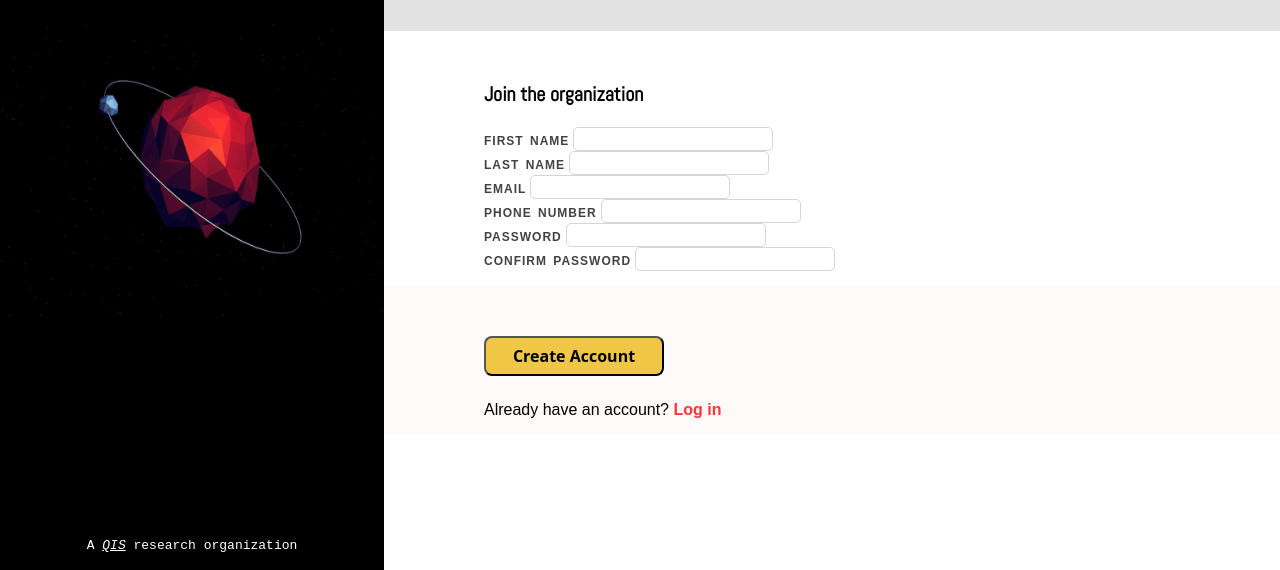
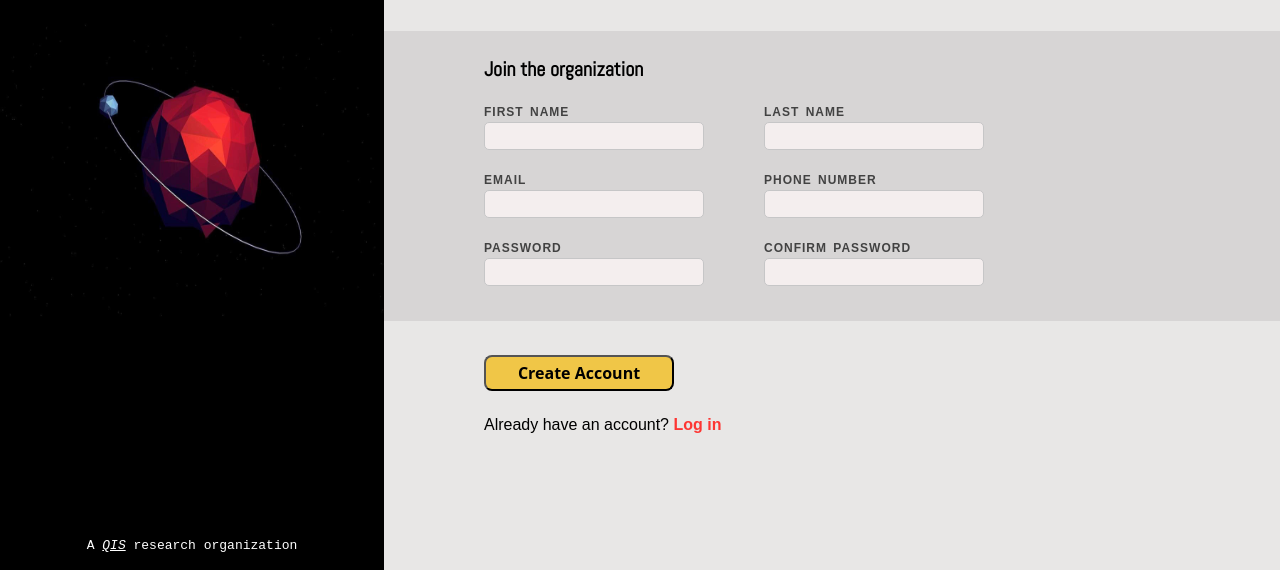
Before and after one commit to Tribhuwan-Joshi/Quanta-signup-page, a plain HTML site: page index.html in a window 1280 px wide. Shown: the part 230-800 px from the top of the page. Drawn offline with Linux system fonts and the light colour scheme.

Commit message:
fix form layout

```diff
--- a/index.html
+++ b/index.html
@@ -24,7 +24,7 @@
         <div class="header">
             <div class="top-text">
                 <p>Quantum Computing can change the way we humans live. </p>
-                <strong>Quanta</strong> is a R&D organization for Quantum research.
+               <p><strong>Quanta</strong> is a R&D organization for Quantum research establishes in 2030 by <a href="https://github.com/Tribhuwan-Joshi">Tjsm</a></p>
 
                 <p>We create Robust technologies and algorithms.</p>
                 <p>Let's start the new <strong>Era</strong>. Join our scientists and build together</p>
@@ -36,31 +36,39 @@
             <h3>Join the organization</h3>
 
             <form action="#" method="post">
-                <div class="fname"> <label for="fname">FIRST NAME</label>
+                <div class="info">
+                    <div class="right-info">
+                <div class="group"> <label for="fname">FIRST NAME</label><br>
                     <input type="text" name="fname" id="fname">
                 </div>
-                <div class="lname"><label for="lname">LAST NAME</label>
+                <div class="group"> <label for="email">EMAIL</label> <br>
+                    <input type="email" name="email" id="email">
+                </div>
+                 <div class="group"> <label for="password">PASSWORD</label><br>
+                    <input type="password" name="password" id="password">
+                </div>
+                </div>
+                <div class="left-info">
+                <div class="group"><label for="lname">LAST NAME</label><br>
                     <input type="text" name="lname" id="lname">
                 </div>
 
-                <div class="email"> <label for="email">EMAIL</label>
-                    <input type="email" name="email" id="email">
-                </div>
-                <div class="tel"><label for="tel">PHONE NUMBER</label>
+
+                <div class="group"><label for="tel">PHONE NUMBER</label><br>
                     <input type="tel" name="tel" id="tel">
                 </div>
-                <div class="password"> <label for="password">PASSWORD</label>
-                    <input type="password" name="password" id="password">
+
+                <div class="group"><label for="confirm">CONFIRM PASSWORD</label><br>
+                    <input type="password" name="confirm" id="confirm">
                 </div>
-                <div class="confirm"><label for="confirm">CONFIRM PASSWORD</label>
-                    <input type="password" name="confirm" id="confirm">
+                </div>
                 </div>
 
 
 
         </div>
         <div class="bottom">
-            <button class="create" type="submit">Create Account</button>
+            <button class="create" type="button">Create Account</button>
             <div class="already">Already have an account?
                 <a href=""> <strong>Log in</strong> </a>
             </div>
--- a/styles.css
+++ b/styles.css
@@ -1,4 +1,4 @@
-@import url('https://fonts.googleapis.com/css?family=Abel');
+@import url("https://fonts.googleapis.com/css?family=Abel");
 body {
   height: 100%;
   box-sizing: border-box;
@@ -8,14 +8,15 @@ body {
   width: 100%;
 }
 
-
 /* left - container */
 
 .left-container {
   height: 100vh;
   width: 30vw;
   background-image: url(./Images/bg.jpg);
+
   background-size: 30vw 100vh;
+
   color: white;
   flex-shrink: 0;
   flex-basis: auto;
@@ -33,7 +34,8 @@ body {
   height: 10vh;
   position: relative;
   top: 10%;
-    font-family: -apple-system, BlinkMacSystemFont, "Segoe UI", Roboto, Oxygen, Ubuntu, Cantarell, "Open Sans", "Helvetica Neue", sans-serif;
+  font-family: -apple-system, BlinkMacSystemFont, "Segoe UI", Roboto, Oxygen,
+    Ubuntu, Cantarell, "Open Sans", "Helvetica Neue", sans-serif;
   font-weight: 100;
   display: flex;
   flex-shrink: 1;
@@ -61,11 +63,12 @@ body {
   font-size: 40px;
 }
 
-
 /* right container */
 
 .right-container {
   box-sizing: border-box;
+  background-color: #e8e7e6;
+
   flex-basis: 0%;
   flex-grow: 1;
 }
@@ -76,35 +79,51 @@ body {
   padding-left: 100px;
   padding-right: min(200px, 10%);
   padding-bottom: 15px;
-    background-color: rgb(226, 226, 226);
 }
 
 .top-text {
   max-width: 70ch;
   font-size: larger;
   font-weight: 200px;
-    font-family: 'Abel';
+  font-family: "Abel";
   word-spacing: 2px;
   letter-spacing: 1px;
 }
-
-
+.top-text a{
+    text-decoration: none;
+}
+.top-text a:hover{
+    text-decoration: underline blueviolet;
+}
 /* form */
 
 .form {
-    padding-top: 50px;
+  padding-top: 25px;
   padding-left: 100px;
-    padding-right: min(200px, 10%);
-    padding-bottom: 15px;
-    background-color: rgb(255, 255, 255);
+height: 240px;
+  padding-bottom: 25px;
+  margin-bottom: 4px;
+  background-color: rgb(215, 213, 213);
+
 }
+.form:hover , .form:focus-within{ box-shadow: 1px 1px 5px 1px rgb(159, 153, 153);}
+.form .info {
+display: flex;
+
+gap:60px;
+}
+
 
 .form h3 {
   margin-top: 0;
   padding: 0;
-    font-family: 'Abel';
+  font-family: "Abel";
   font-size: 20px;
   font-weight: bold;
+}
+.form .group {
+
+ margin-bottom: 20px;
 }
 
 .form label {
@@ -114,48 +133,47 @@ body {
   letter-spacing: 1px;
   word-spacing: 2px;
   font-weight: 550;
+  display: inline-block;
+  margin-bottom: 3px;
 }
 
 .form input {
   outline: none;
-    border: 1px solid #d6d6d7;
-    height: 24px;
-    width: 200px;
+  border: 1px solid #c6c6c7;
+  background-color: rgb(244, 238, 238);
+  height: 28px;
+  width: 220px;
   font-size: 16px;
   font-weight: 500;
-    font-family: 'Abel';
+  font-family: sans-serif;
   padding: 2px 0px 2px 10px;
   border-radius: 5px;
   box-sizing: border-box;
+
 }
 
 .form input:focus {
-    box-shadow: 1px 1px 5px 1px rgb(188, 180, 180);
-    border: 1px solid rgba(239, 184, 22, 255);
+  box-shadow: 2px 2px 3px 2px rgb(195, 193, 193);;
+
 }
-
-.form:focus-within {
-    box-shadow: 2px 2px 5px 3px rgb(227, 227, 227);
-}
-
 
 /* bottom */
 
 .bottom {
-    padding-top: 50px;
+  padding-top: 30px;
   padding-left: 100px;
   padding-right: min(200px, 10%);
   padding-bottom: 15px;
-    background-color: rgb(255, 250, 250);
 }
 
 .create {
   border-radius: 8px;
-    outline: none;
+
   background-color: rgb(240, 198, 71);
-    padding: 7px 10px;
+
+  padding: 5px 10px;
   margin-bottom: 25px;
-    width: 180px;
+  width: 190px;
   font-size: 16px;
   color: rgb(0, 0, 0);
   font-weight: bold;
@@ -166,6 +184,7 @@ body {
 
 .create:hover {
   background-color: rgb(253, 218, 114);
+  box-shadow: 2px 2px 3px gainsboro;
 }
 
 .already {
```
Lines whose indentation alone changed are shown as unchanged.
